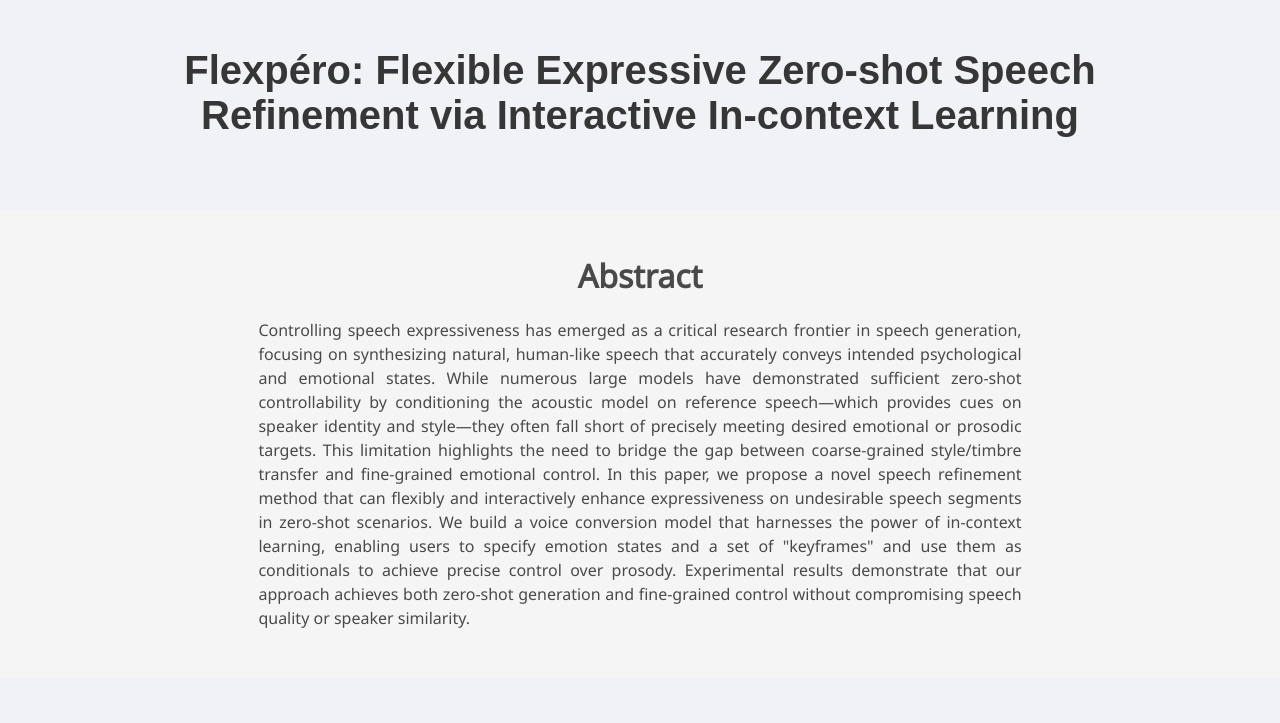
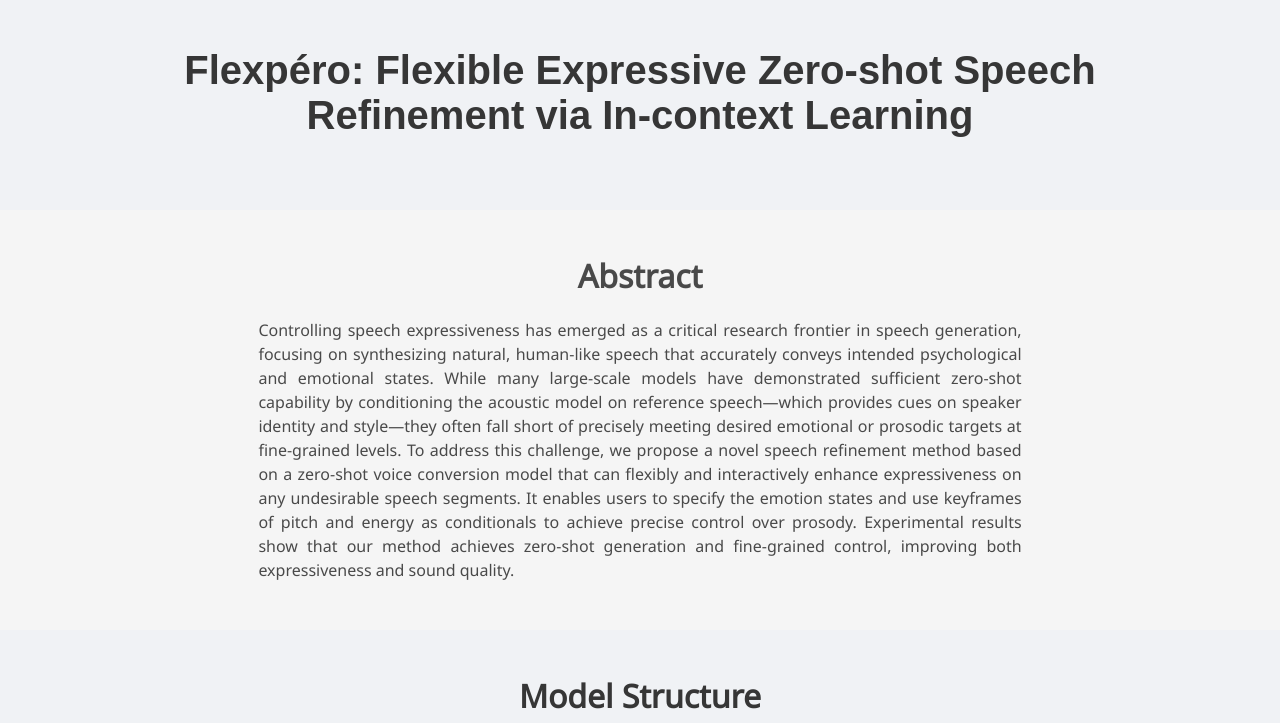
Before and after one commit to MaigoNanaon/Flexpress, a plain HTML site: page index.html in a window 1280 px wide. Shown: the top 723 px of the page. Drawn offline with nearby package versions, Linux system fonts and the light colour scheme; a script that the page names is missing; some icons are missing; a web font is replaced by a local one.

Commit message:
Update index.html

```diff
--- a/index.html
+++ b/index.html
@@ -243,7 +243,7 @@
       <div class="container is-max-desktop">
         <div class="columns is-centered">
           <div class="column has-text-centered">
-            <h1 class="title is-2 publication-title">Flexpéro: Flexible Expressive Zero-shot Speech Refinement via Interactive In-context Learning</h1>
+            <h1 class="title is-2 publication-title">Flexpéro: Flexible Expressive Zero-shot Speech Refinement via In-context Learning</h1>
             <div class="is-size-5 publication-authors">
               <!-- Paper authors -->
 
@@ -295,7 +295,7 @@
         <h2 class="title is-3">Abstract</h2>
         <div class="content has-text-justified">
           <p>
-            Controlling speech expressiveness has emerged as a critical research frontier in speech generation, focusing on synthesizing natural, human-like speech that accurately conveys intended psychological and emotional states. While numerous large models have demonstrated sufficient zero-shot controllability by conditioning the acoustic model on reference speech—which provides cues on speaker identity and style—they often fall short of precisely meeting desired emotional or prosodic targets. This limitation highlights the need to bridge the gap between coarse-grained style/timbre transfer and fine-grained emotional control. In this paper, we propose a novel speech refinement method that can flexibly and interactively enhance expressiveness on undesirable speech segments in zero-shot scenarios. We build a voice conversion model that harnesses the power of in-context learning, enabling users to specify emotion states and a set of "keyframes" and use them as conditionals to achieve precise control over prosody. Experimental results demonstrate that our approach achieves both zero-shot generation and fine-grained control without compromising speech quality or speaker similarity. </p>
+            Controlling speech expressiveness has emerged as a critical research frontier in speech generation, focusing on synthesizing natural, human-like speech that accurately conveys intended psychological and emotional states. While many large-scale models have demonstrated sufficient zero-shot capability by conditioning the acoustic model on reference speech—which provides cues on speaker identity and style—they often fall short of precisely meeting desired emotional or prosodic targets at fine-grained levels. To address this challenge, we propose a novel speech refinement method based on a zero-shot voice conversion model that can flexibly and interactively enhance expressiveness on any undesirable speech segments. It enables users to specify the emotion states and use keyframes of pitch and energy as conditionals to achieve precise control over prosody. Experimental results show that our method achieves zero-shot generation and fine-grained control, improving both expressiveness and sound quality.
         </div>
       </div>
     </div>
```
